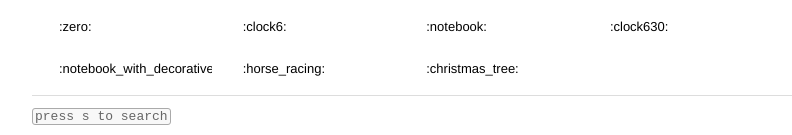
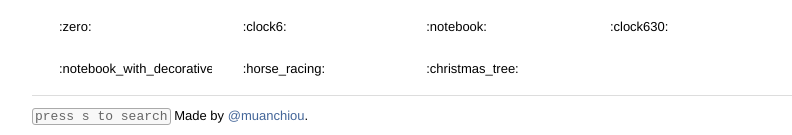
Before and after one commit to git-palace/emojilib, a Jekyll site: the page built from index.html, in a window 1280 px wide and 900 px high, scrolled down 8448 px. Shown: the part 762-897 px from the top of the window, without its empty margins (208-1000 px from the left). Built offline with Jekyll 4.4.1, drawn with Linux system fonts in a browser that asks for light colours; Markdown is read by kramdown in place of the engine named in the settings.

Commit message:
Update index.html

```diff
--- a/index.html
+++ b/index.html
@@ -83,6 +83,7 @@ layout: default
     </section>
     <footer>
       <code>press s to search</code>
+      Made by <a href="https://twitter.com" target="_blank">@muanchiou</a>.
     </footer>
   </body>
 </html>
```
